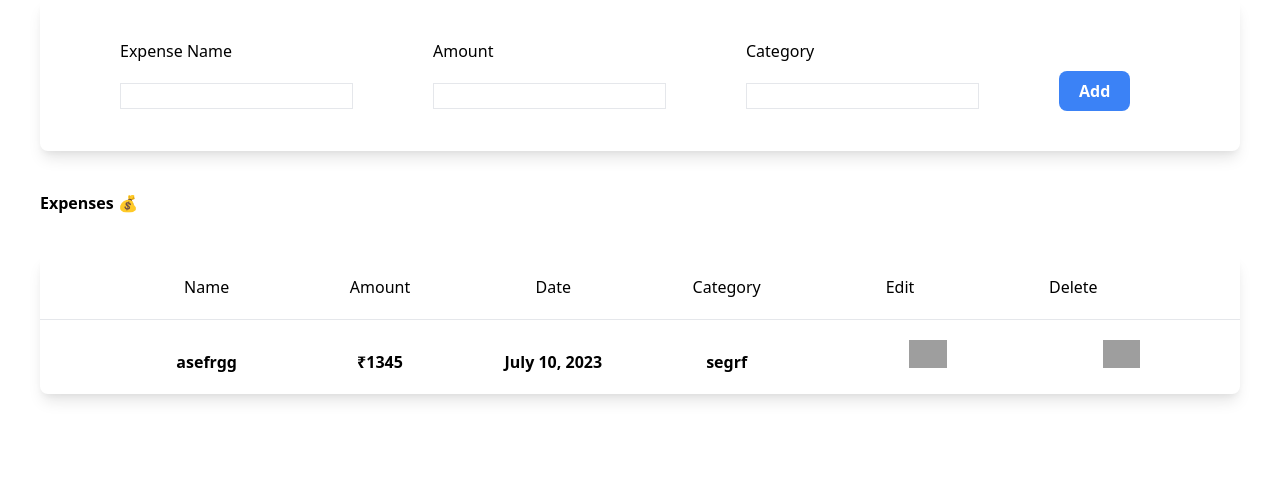
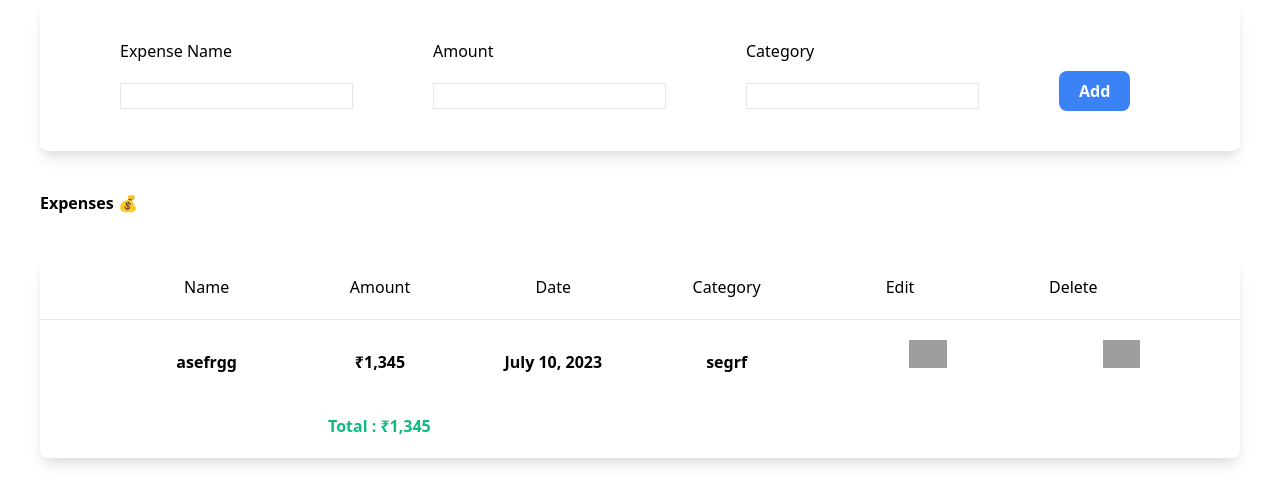
Before and after one commit to June-24/ExpenseTracker, a Django app: page / in a window 1280 px wide. Shown: the part 185-689 px from the top of the page. Run offline with Django 4.2, Linux system fonts and the light colour scheme; data comes from the database, SQL or seed files in the repository; both versions use the stored data as it was after the commit; style sheets or scripts are compiled from the project's sources; grey boxes are pictures that could not be loaded.

Commit message:
Showing total, and adding humanize, to add commas in the cost

```diff
--- a/expense/settings.py
+++ b/expense/settings.py
@@ -31,7 +31,9 @@ ALLOWED_HOSTS = []
 # Application definition
 
 INSTALLED_APPS = [
+
     'expenseapp',
+    'django.contrib.humanize',
     'django.contrib.admin',
     'django.contrib.auth',
     'django.contrib.contenttypes',
--- a/expenseapp/templates/expenseapp/index.html
+++ b/expenseapp/templates/expenseapp/index.html
@@ -1,5 +1,6 @@
 {% extends 'expenseapp/base.html' %}
 {% load static %}
+{% load humanize %}
 {% block content %}
         <div class="m-10 font-bold">Add Expense ➕</div>
 
@@ -50,7 +51,7 @@
         {% for expense in expenses %}
         <div class="expense-row flex flex-wrap px-20 py-5">
             <span class="font-bold">{{ expense.name }}</span>
-            <span class="font-bold">₹{{ expense.amount }}</span>
+            <span class="font-bold">₹{{ expense.amount|intcomma }}</span>
             <span class="font-bold">{{ expense.date }}</span>
             <span class="font-bold">{{ expense.category }}</span>
             <span class="pl-24"><a href="{% url 'edit' expense.id %}"><img class="h-7" src="https://cdn-icons-png.flaticon.com/512/3597/3597075.png"></a></span>
@@ -64,6 +65,11 @@
             </span>
         </div>
         {% endfor %}
+        <div class="px-72 py-5">
+            <span class="font-bold text-green-500">
+                Total : ₹{{ total_expenses.amount__sum | intcomma }}
+            </span>
+        </div>
     </div>
 </form>
 {% endblock %}
--- a/expenseapp/views.py
+++ b/expenseapp/views.py
@@ -1,7 +1,7 @@
 from django.shortcuts import render,redirect
 from . models import Expense
 from expenseapp.forms import ExpenseForm
-
+from django.db.models import Sum
 # Create your views here.
 def index(request):
     if request.method=="POST":
@@ -9,8 +9,14 @@ def index(request):
         if expense.is_valid():
             expense.save()
     expenses=Expense.objects.all()
+
+    total_expenses = expenses.aggregate(Sum('amount'))
+
+
+
+
     expense_form=ExpenseForm()
-    return render(request, 'expenseapp/index.html',{'expense_form':expense_form,'expenses':expenses})
+    return render(request, 'expenseapp/index.html',{'expense_form':expense_form,'expenses':expenses,'total_expenses':total_expenses})
 
 def edit(request,id):
     expense=Expense.objects.get(id=id)
```
Also changed, not shown: db.sqlite3.
